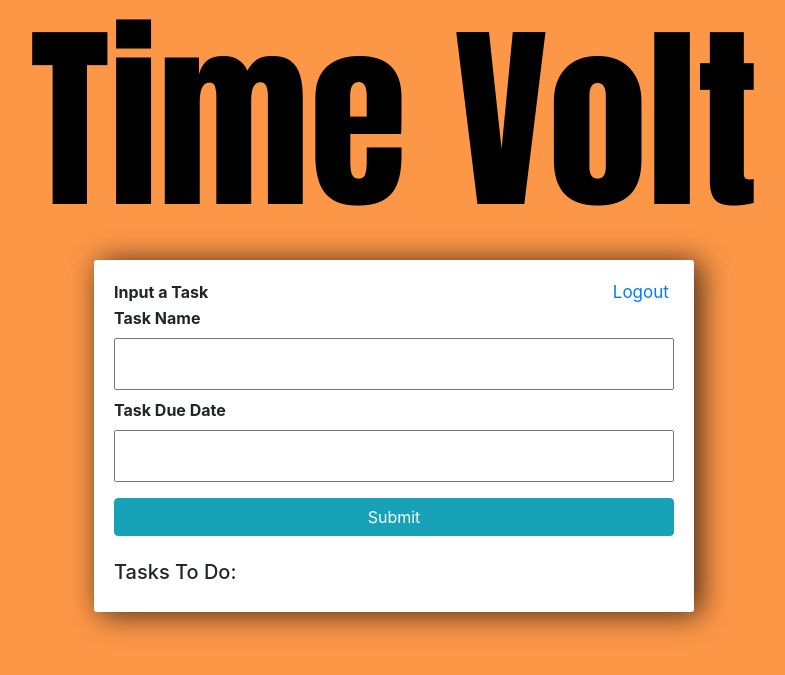
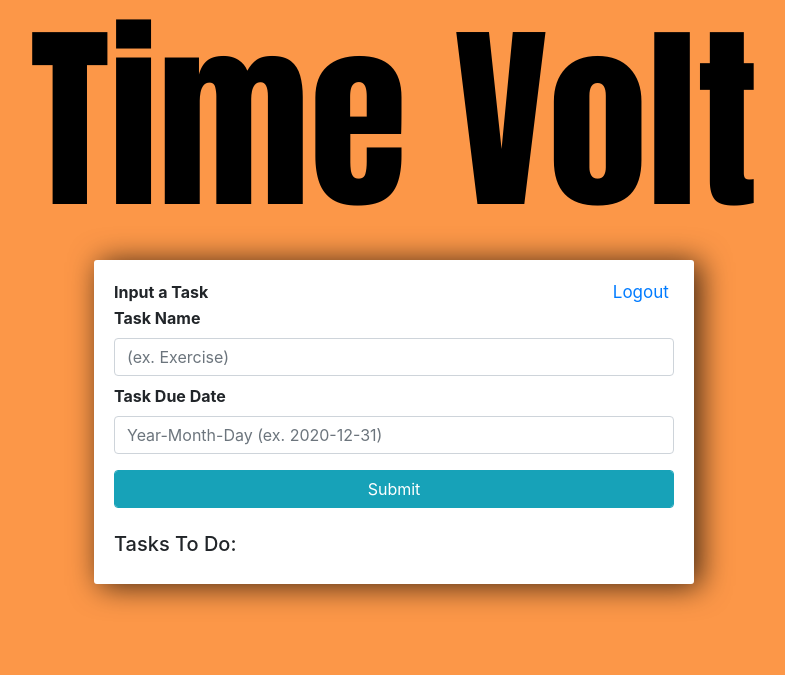
Before and after one commit to ranyeezy/TimeVolt, a Django app: page / in a window 1280 px wide. Shown: the top 675 px of the page, without its empty margins (246-1031 px from the left). Run offline with Django 3.2, Linux system fonts and the light colour scheme; the visitor is signed in with stand-in values (Sample User, id 1); data that the repository does not hold is empty; some libraries are stand-ins or nearby versions.

Commit message:
task input placeholders

```diff
--- a/tasks/templates/tasks/list.html
+++ b/tasks/templates/tasks/list.html
@@ -94,6 +94,15 @@ h3 {text-align: center;}
 
         {% endfor %}
     </div>
+<script>
 
+		var form_fields = document.getElementsByTagName('input')
+		form_fields[1].placeholder='(ex. Exercise)';
+		form_fields[2].placeholder='Year-Month-Day (ex. 2020-12-31)';
+
+		for (var field in form_fields){
+			form_fields[field].className += ' form-control'
+		}
+	</script>
 
 </div>
--- a/tasks/templates/tasks/register.html
+++ b/tasks/templates/tasks/register.html
@@ -117,17 +117,12 @@
 		</div>
 	</div>
 	<script>
-						/* Because i didnt set placeholder values in forms.py they will be set here using vanilla Javascript
-		//We start indexing at one because CSRF_token is considered and input field
-		 */
 
-		//Query All input fields
 		var form_fields = document.getElementsByTagName('input')
 		form_fields[1].placeholder='Username..';
 		form_fields[2].placeholder='Email..';
 		form_fields[3].placeholder='Enter password...';
 		form_fields[4].placeholder='Re-enter Password...';
-
 
 		for (var field in form_fields){
 			form_fields[field].className += ' form-control'
```
